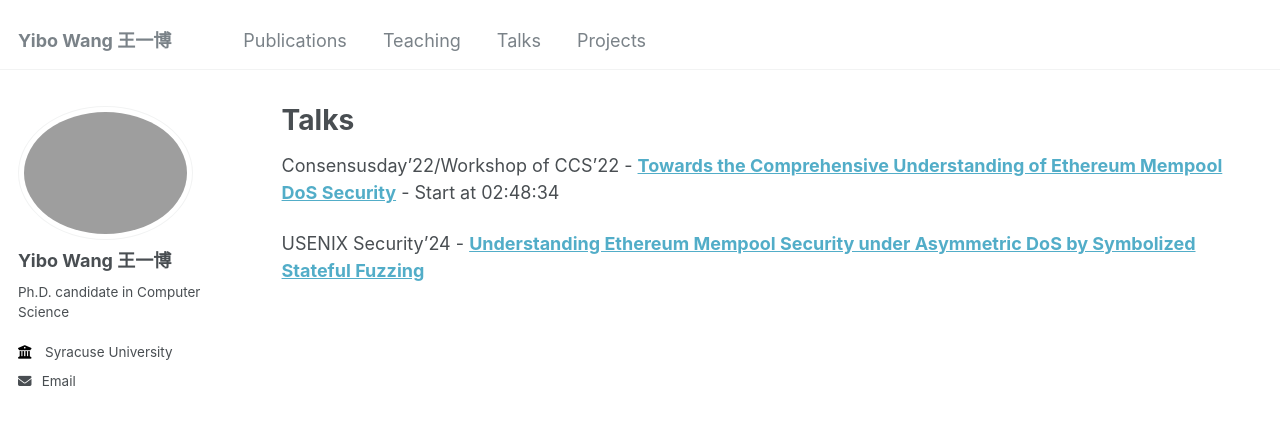
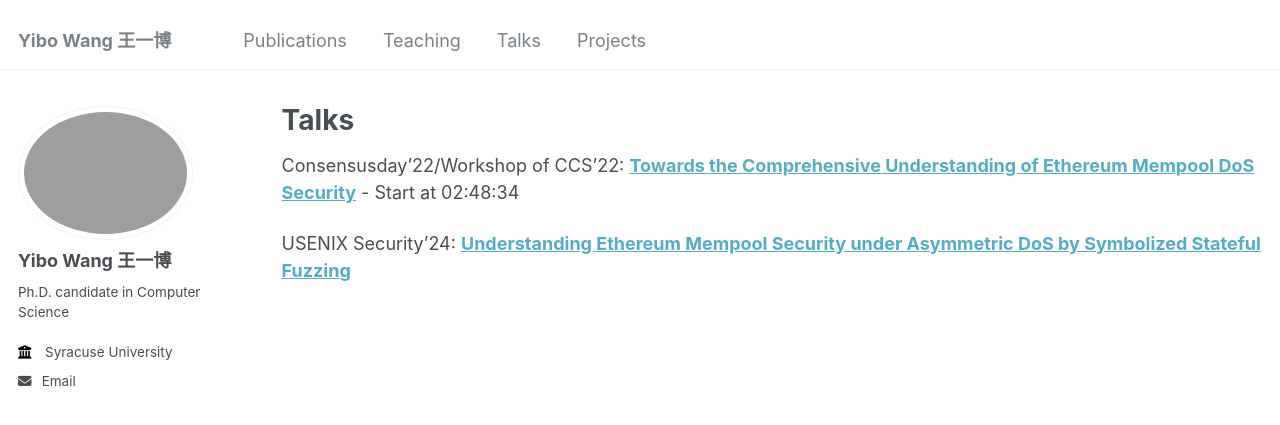
Before and after one commit to wangyibo0308/wangyibo0308.github.io, a Jekyll site: the page built from _pages/talk.md, in a window 1280 px wide. Shown: the top 425 px of the page. Built offline with Jekyll 4.4.1, drawn with Linux system fonts in a browser that asks for light colours.

```diff
--- a/_pages/talk.md
+++ b/_pages/talk.md
@@ -11,6 +11,6 @@ author_profile: true
 
 
 
-Consensusday'22/Workshop of CCS'22 - **[Towards the Comprehensive Understanding of Ethereum Mempool DoS Security](https://acm-org.zoom.us/rec/play/TcKZiMKbA6PIwPNkfafmirn91gtz-AEVEKMfxtgJEt0Hdei54_GsrL5dgbyxyT3Hn1CQbZsIyxbgcM5X._u92lHKHtSSDo-yb?continueMode=true&_x_zm_rtaid=uy5zMdG-QBu_J-8jwt-ydA.1668308780361.acea77ba1564880806625bad237bf751&_x_zm_rhtaid=108)** - Start at 02:48:34
+Consensusday'22/Workshop of CCS'22: **[Towards the Comprehensive Understanding of Ethereum Mempool DoS Security](https://acm-org.zoom.us/rec/play/TcKZiMKbA6PIwPNkfafmirn91gtz-AEVEKMfxtgJEt0Hdei54_GsrL5dgbyxyT3Hn1CQbZsIyxbgcM5X._u92lHKHtSSDo-yb?continueMode=true&_x_zm_rtaid=uy5zMdG-QBu_J-8jwt-ydA.1668308780361.acea77ba1564880806625bad237bf751&_x_zm_rhtaid=108)** - Start at 02:48:34
 
-USENIX Security'24 - **[Understanding Ethereum Mempool Security under Asymmetric DoS by Symbolized Stateful Fuzzing](https://www.usenix.org/conference/usenixsecurity24/presentation/wang-yibo)**
+USENIX Security'24: **[Understanding Ethereum Mempool Security under Asymmetric DoS by Symbolized Stateful Fuzzing](https://www.usenix.org/conference/usenixsecurity24/presentation/wang-yibo)**
```
